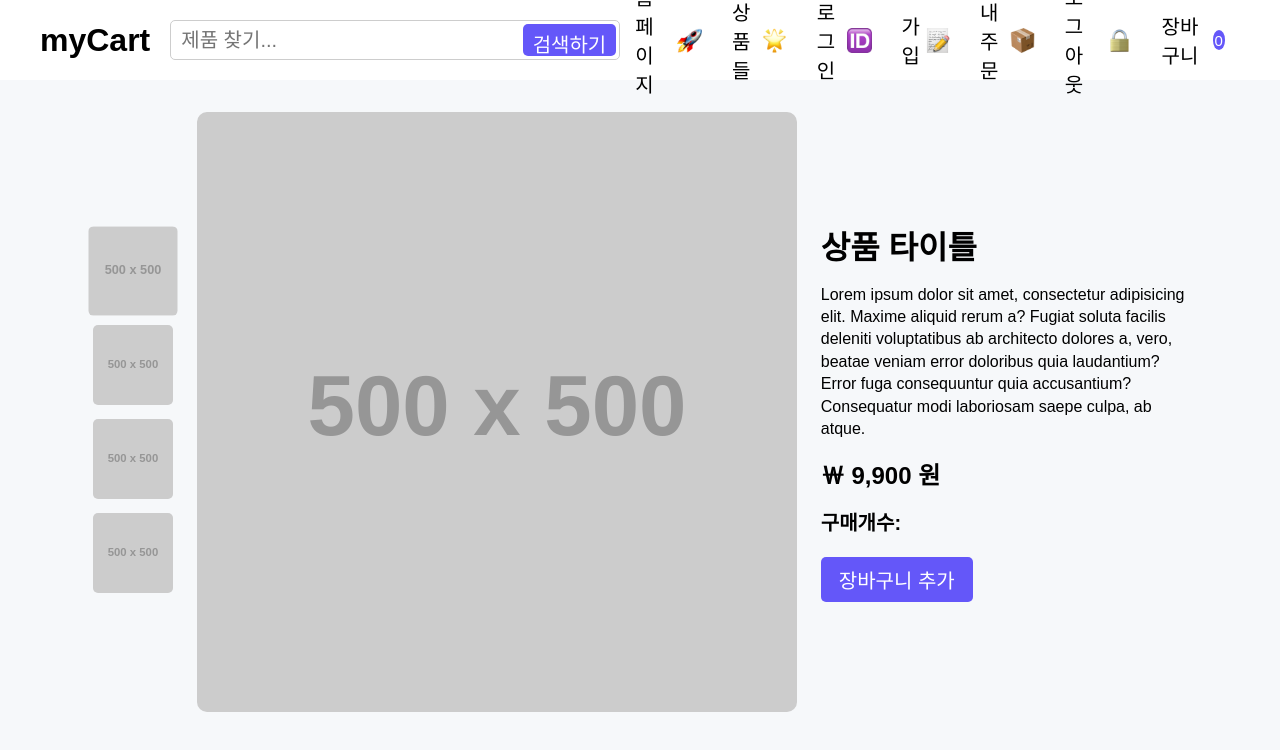
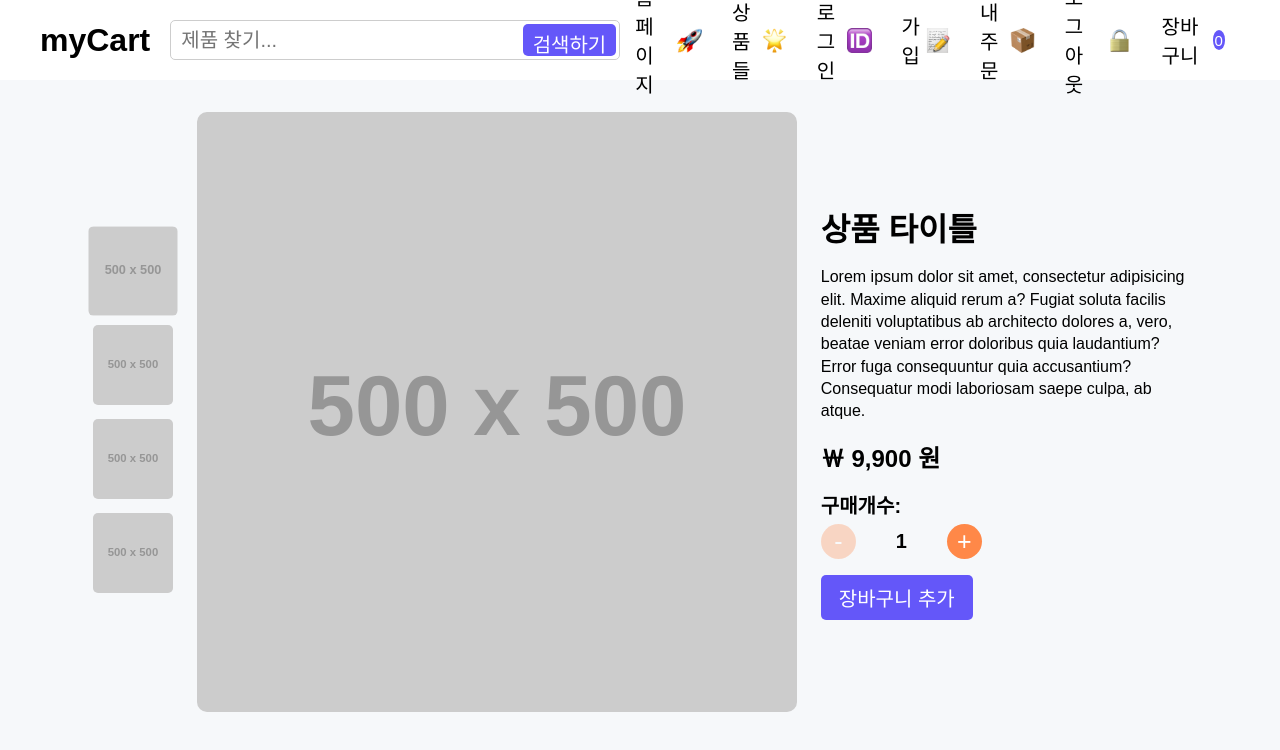
Before and after one commit to jbkim08/myCart2, a React (Vite) app: page / in a window 1280 px wide. Shown: the top 750 px of the page. Built offline with nearby package versions, Linux system fonts and the light colour scheme; a web font is replaced by a local one.

Commit message:
수량입력

```diff
--- /dev/null
+++ b/src/components/SingleProduct/QuantityInput.css
@@ -0,0 +1,20 @@
+.quantity_input_button {
+  width: 35px;
+  height: 35px;
+  font-size: 25px;
+  background-color: #ff8848;
+  color: #fff;
+  border: none;
+  border-radius: 100%;
+  cursor: pointer;
+}
+
+.quantity_input_button:disabled {
+  opacity: 0.3;
+  cursor: default;
+}
+
+.quantity_input_count {
+  margin: 0 40px;
+  text-align: center;
+}
--- /dev/null
+++ b/src/components/SingleProduct/QuantityInput.jsx
@@ -0,0 +1,16 @@
+import "./QuantityInput.css";
+
+const QuantityInput = () => {
+  return (
+    <>
+      <button className="quantity_input_button" disabled>
+        {" "}
+        -{" "}
+      </button>
+      <p className="quantity_input_count">1</p>
+      <button className="quantity_input_button"> + </button>
+    </>
+  );
+};
+
+export default QuantityInput;
--- a/src/components/SingleProduct/SingleProductPage.jsx
+++ b/src/components/SingleProduct/SingleProductPage.jsx
@@ -1,5 +1,6 @@
 import { useState } from "react";
 import "./SingleProductPage.css";
+import QuantityInput from "./QuantityInput";
 
 //샘플 제품 객체
 const product = {
@@ -52,7 +53,7 @@ const SingleProductPage = () => {
 
         <h2 className="quantity_title">구매개수:</h2>
         <div className="align_center quantity_input">
-          {/* <QuantityInput /> */}
+          <QuantityInput />
         </div>
 
         <button className="search_button add_cart">장바구니 추가</button>
```
